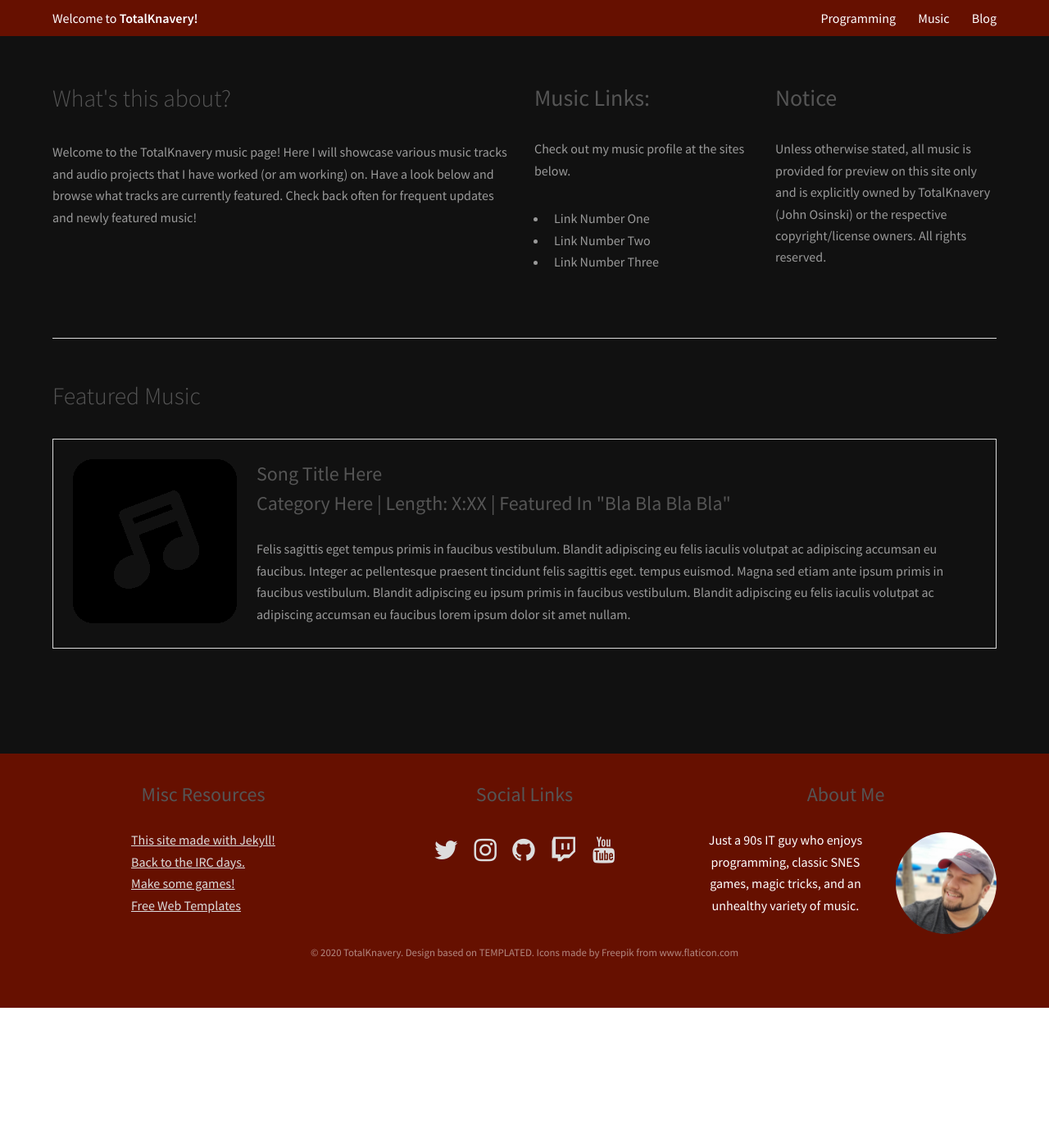
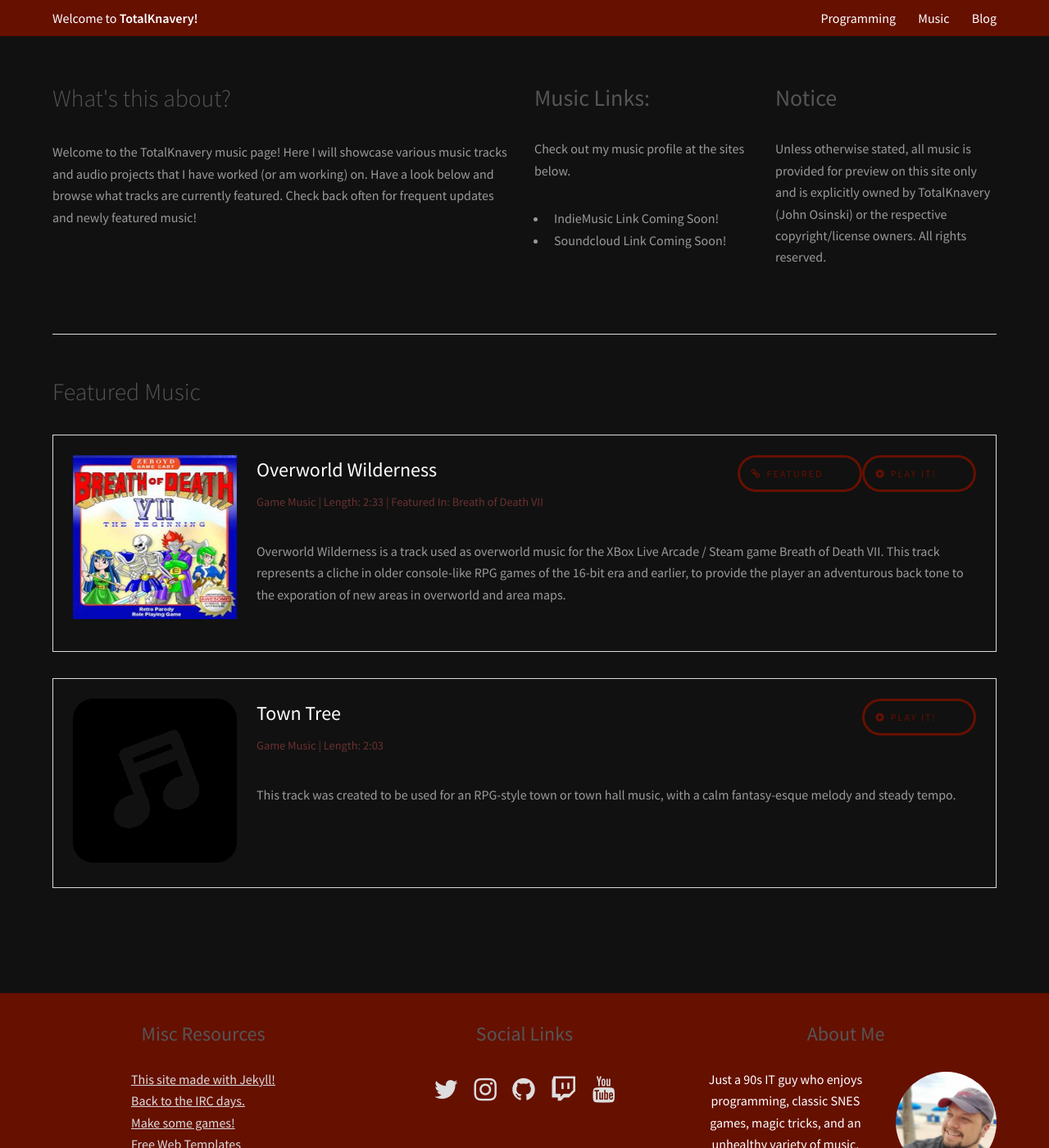
Before and after one commit to knaveightt/totalknavery, a Jekyll site: the page built from music.html, in a window 1280 px wide and 1400 px high, scrolled down 204 px. Shown: the whole window at 82% size. Built offline with Jekyll 4.4.1, drawn with Linux system fonts in a browser that asks for light colours; before the commit the page ends 1433 px from its top, so only the background shows below that.

Commit message:
Updated Music page to pring song listings

```diff
--- a/_layouts/dev-elements.html
+++ b/_layouts/dev-elements.html
@@ -9,7 +9,7 @@
 		<title>Elements - Projection by TEMPLATED</title>
 		<meta charset="utf-8" />
 		<meta name="viewport" content="width=device-width, initial-scale=1" />
-		<link rel="stylesheet" href="assets/css/main.css" />
+		<link rel="stylesheet" href="../assets/css/main.css" />
 	</head>
 	<body class="subpage">
 
--- a/assets/css/main.css
+++ b/assets/css/main.css
@@ -1769,6 +1769,15 @@
         max-width: 75em;
         margin-left: 320px;
         padding-left: 40px;
+    }
+
+    .highlight {
+        color:#fff;
+    }
+
+    .subtext {
+        color: #6a3030;
+        font-size: 0.6em;
     }
 
 		@media screen and (max-width: 1280px) {
@@ -2646,6 +2655,10 @@
 		color: #fff;
 	}
 
+    #musiclinks .button {
+        float:right;
+    }
+
 		input[type="submit"]:hover,
 		input[type="reset"]:hover,
 		input[type="button"]:hover,
--- a/music.html
+++ b/music.html
@@ -15,9 +15,8 @@ description: Audio for all sorts of occasions!
     <h3>Music Links:</h3>
     <p>Check out my music profile at the sites below.</p>
     <ul>
-      <li>Link Number One</li>
-      <li>Link Number Two</li>
-      <li>Link Number Three</li>
+      <li>IndieMusic Link Coming Soon!</li>
+      <li>Soundcloud Link Coming Soon!</li>
     </ul>
   </section>
 
@@ -32,11 +31,30 @@ description: Audio for all sorts of occasions!
 <!-- Content -->
 <h2 id="content">Featured Music</h2>
 
+<!-- [Template for song entries]
 <div class="box">
   <div class="image leftbox"><img src="assets/images/albums/default.png" alt="Album Image" /></div>
-  <h4>Song Title Here<br/>
-  <span>Category Here | Length: X:XX | Featured In "Bla Bla Bla Bla"</span></h4>
+  <div id="musiclinks">
+    <a href="#" class="button icon fa-play-circle">Play It!</a>
+    <a href="#" class="button icon fa-link">Featured</a>
+  </div>
+  <h4><span class="highlight">Song Title Here</span><br/>
+  <span class="subtext">Category Here | Length: X:XX | Featured In "Bla Bla Bla Bla"</span></h4>
   <p>
     Felis sagittis eget tempus primis in faucibus vestibulum. Blandit adipiscing eu felis iaculis volutpat ac adipiscing accumsan eu faucibus. Integer ac pellentesque praesent tincidunt felis sagittis eget. tempus euismod. Magna sed etiam ante ipsum primis in faucibus vestibulum. Blandit adipiscing eu ipsum primis in faucibus vestibulum. Blandit adipiscing eu felis iaculis volutpat ac adipiscing accumsan eu faucibus lorem ipsum dolor sit amet nullam.
   </p>
 </div>
+-->
+
+{% for song in site.songs %}
+<div class="box">
+  <div class ="image leftbox"><img src="{{ song.artwork }}" alt="Album Image" /></div>
+  <div id="musiclinks">
+    <a href="#" class="button icon fa-play-circle">Play It!</a>
+    {% if song.featured-in != 'N/A' %}<a href="{{ song.link }}" class="button icon fa-link">Featured</a>{% endif %}
+  </div>
+  <h4><span class="highlight">{{ song.title }}</span><br/>
+  <span class="subtext">{{ song.category }} | Length: {{ song.length }} {% if song.featured-in != 'N/A' %}| Featured In: {{ song.featured-in }} {% endif %}</span></h4>
+  <p>{{ song.content | markdownify }}</p>
+</div>
+{% endfor %}
```
Also changed, not shown: _songs/overworld_wilderness.md (+9 -12 lines), _songs/town_tree.md (+9 -12 lines).
